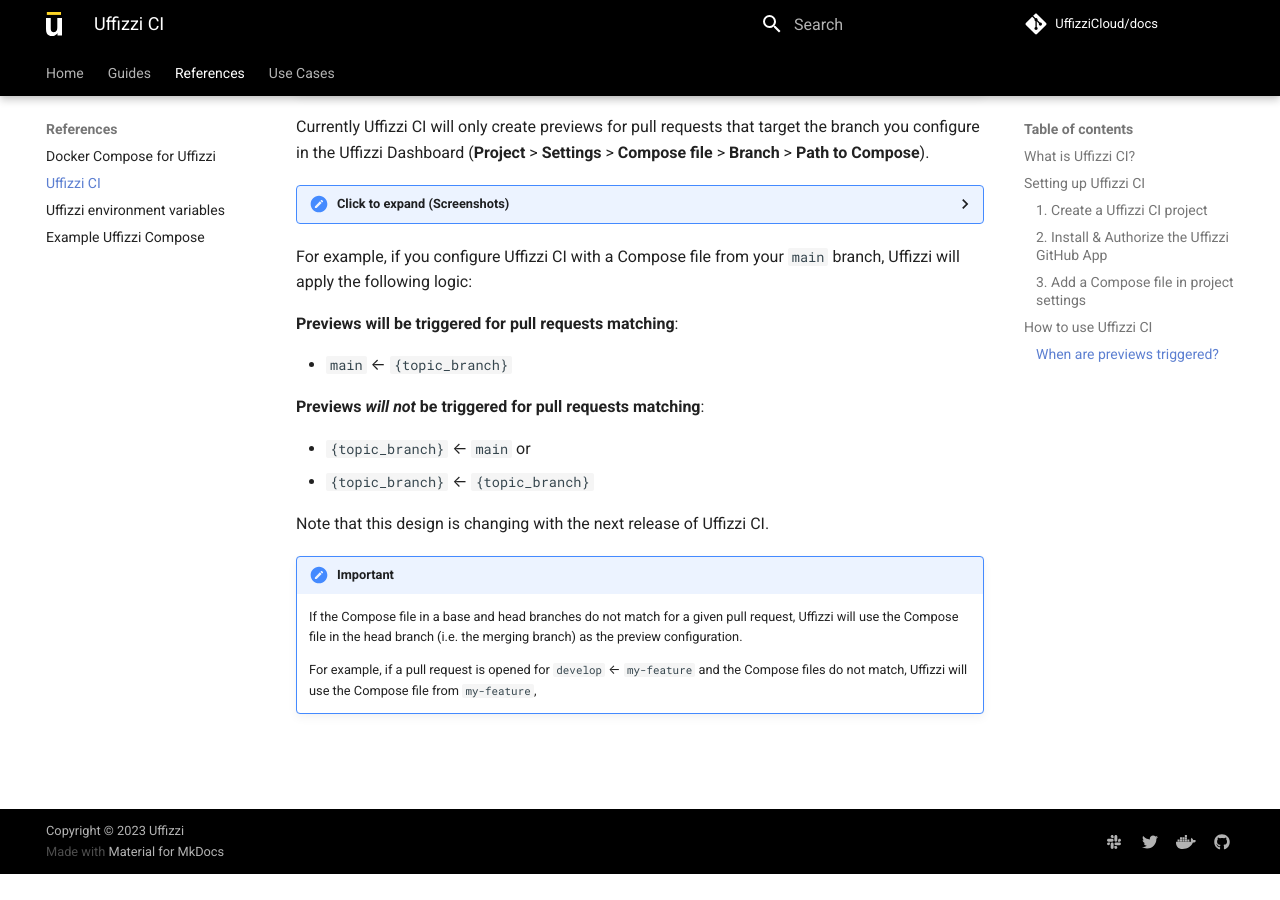
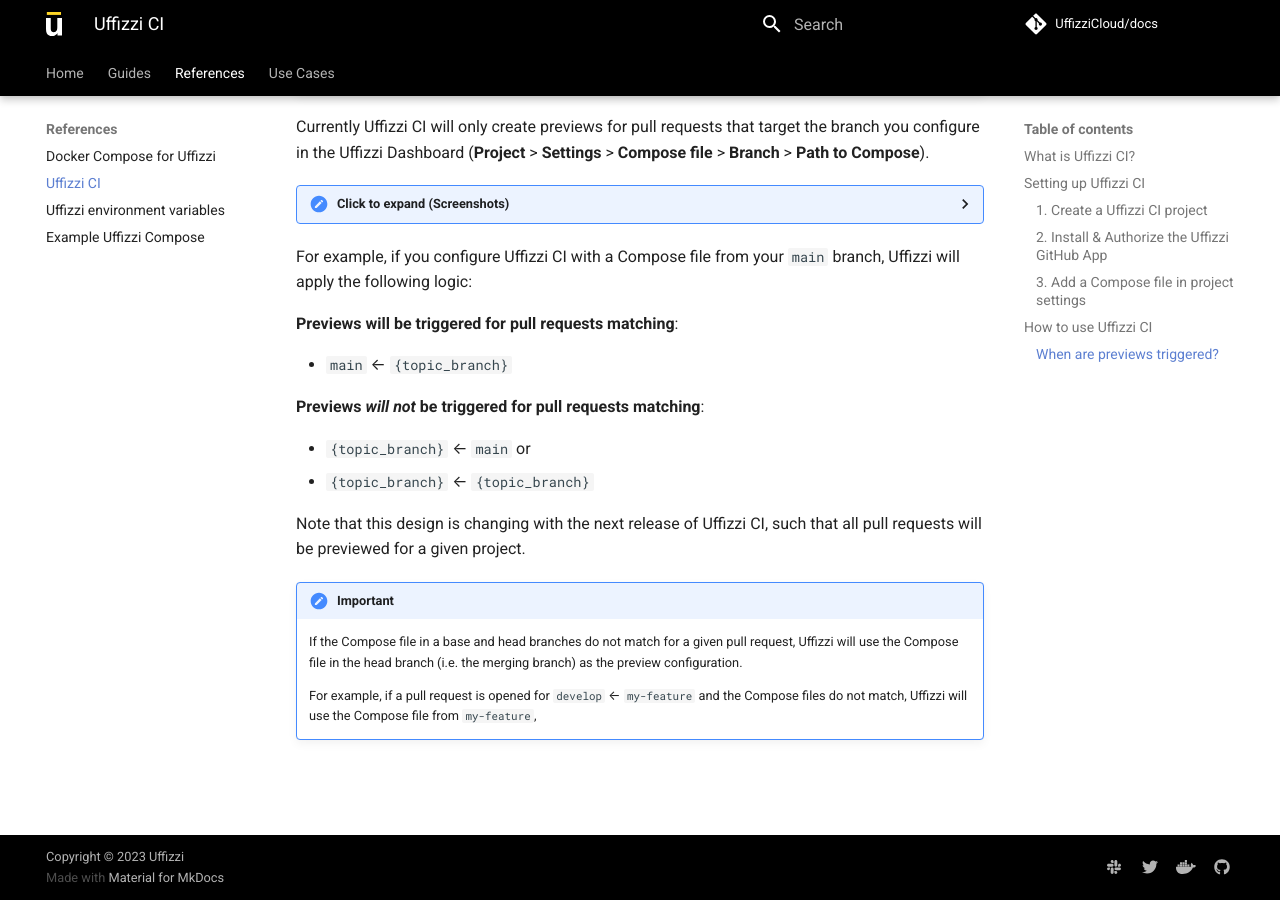
Before and after one commit to UffizziCloud/docs, an MkDocs documentation site: the page built from docs/references/uffizzi-ci.md, in a window 1280 px wide and 900 px high, scrolled down 2053 px. Built offline with MkDocs 1.6.1 and Material for MkDocs 9.7.7, drawn with Linux system fonts in a browser that asks for light colours; comment, search, counter and statistics services are not loaded; before the commit the page ends 2927 px from its top, so only the background shows below that.

Commit message:
clarify description

```diff
--- a/docs/references/uffizzi-ci.md
+++ b/docs/references/uffizzi-ci.md
@@ -85,7 +85,7 @@
 - `{topic_branch}` ← `main` or
 - `{topic_branch}` ← `{topic_branch}`
 
-Note that this design is changing with the next release of Uffizzi CI.
+Note that this design is changing with the next release of Uffizzi CI, such that all pull requests will be previewed for a given project.
 
 !!! Important
     If the Compose file in a base and head branches do not match for a given pull request, Uffizzi will use the Compose file in the head branch (i.e. the merging branch) as the preview configuration.
```
